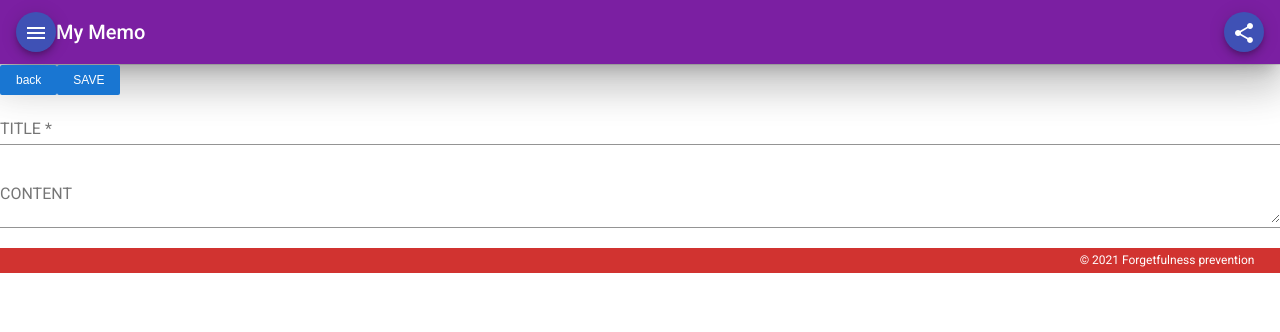
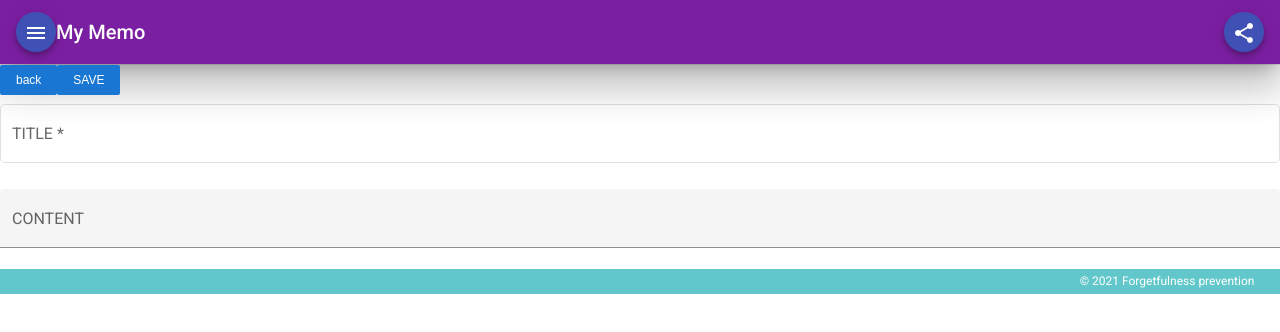
Before and after one commit to akimotomis/memo-angular13, an Angular app: page /detail/1 in a window 1280 px wide. Shown: the top 332 px of the page. Built offline with nearby package versions, Linux system fonts and the light colour scheme.

Commit message:
詳細画面cdkTextareaAutosize

```diff
--- a/src/app/app.component.scss
+++ b/src/app/app.component.scss
@@ -3,7 +3,7 @@
 footer {
   width: 100%;
   height: 25px;
-  background: #d13330;
+  background: #42bcc0d5;
   margin: 0;
 
   small {
--- a/src/app/page/task-detail/task-detail.component.css
+++ b/src/app/page/task-detail/task-detail.component.css
@@ -4,4 +4,5 @@
 }
 .details-container > * {
   width: 100%;
+  margin-right: 12px;
 }
--- a/src/app/page/task-detail/task-detail.component.html
+++ b/src/app/page/task-detail/task-detail.component.html
@@ -2,13 +2,18 @@
   <button class="button" type="reset" (click)="goBack()">back</button>
   <button class="button" type="submit">SAVE</button>
   <div class="details-container">
-    <mat-form-field>
-      <input matInput type="text" formControlName="title" placeholder="Title">
+    <mat-form-field appearance="outline">
+      <mat-label>Title</mat-label>
+      <input matInput type="text" formControlName="title">
     </mat-form-field>
-    <mat-form-field>
-      <textarea matInput   formControlName="content"
-      placeholder="content"
-      ></textarea>
+    <mat-form-field appearance="fill">
+      <mat-label>Content</mat-label>
+      <textarea matInput formControlName="content" placeholder="Content"
+        cdkTextareaAutosize
+        #autosize="cdkTextareaAutosize"
+         cdkAutosizeMinRows="1"
+         cdkAutosizeMaxRows="25">
+      </textarea>
     </mat-form-field>
   </div>
 </form>
--- a/src/app/parts/menusetting/menusetting.component.ts
+++ b/src/app/parts/menusetting/menusetting.component.ts
@@ -1,5 +1,6 @@
 import { TaskService } from './../../service/task.service';
 import { Component, EventEmitter, OnInit } from '@angular/core';
+import { Router } from '@angular/router';
 
 @Component({
   selector: 'app-menusetting',
@@ -8,7 +9,9 @@ import { Component, EventEmitter, OnInit } from '@angular/core';
 })
 export class MenusettingComponent implements OnInit {
 
-  constructor(private taskServise: TaskService) { }
+  constructor(
+    private router: Router,
+    private taskServise: TaskService) { }
 
   ngOnInit() {
   }
@@ -18,7 +21,12 @@ export class MenusettingComponent implements OnInit {
    *
    * @memberof TaskListDataSource
    */
-   onResetButtonClick(): void {
-    this.taskServise.deleteDB().subscribe()
+  onResetButtonClick(): void {
+    this.taskServise.deleteDB().subscribe(
+      () => {
+        document.location.reload()
+        // this.router.navigate(['']);
+      }
+    )
   }
 }
--- a/src/app/service/task.service.ts
+++ b/src/app/service/task.service.ts
@@ -188,17 +188,18 @@ export class TaskService {
         this.db.pipe(
           take(1)
         ).subscribe(db => {
+          db.close()
           const request = indexedDB.deleteDatabase(this.dbSettings.name)
-          db.close()
 
           request.onsuccess = (event) => {
-            document.location.reload()
+            console.log("Database delete onsuccess");
             observer.next(event.type)
             observer.complete()
           }
 
           request.onblocked = () => {
-            alert('errror! 複数タブでは実行できません。 タブを閉じてください')
+            console.log("Database delete onblocked");
+            // alert('errror! 複数タブでは実行できません。 タブを閉じてください')
           }
 
           request.onerror = (event: any) => observer.error(event.target.error)
```
